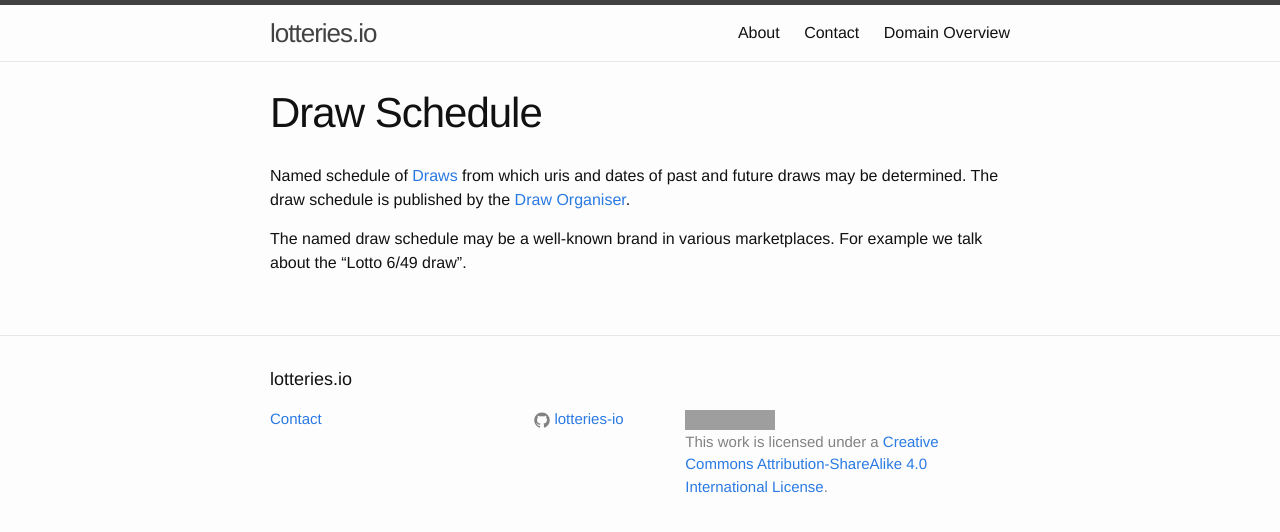
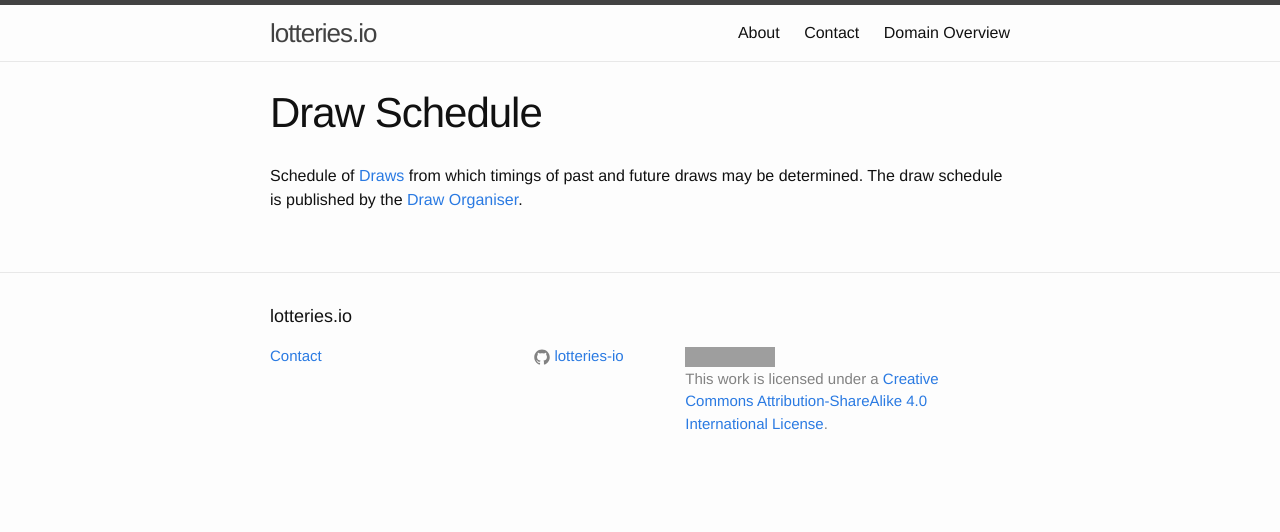
Before and after one commit to lotteries-io/lotteries-io.github.io, a Jekyll site: the page built from _concepts/draw-schedule.md, in a window 1280 px wide. Shown: the top 532 px of the page. Built offline with Jekyll 4.4.1, drawn with Linux system fonts in a browser that asks for light colours; grey boxes are pictures that could not be loaded.

Commit message:
Update draw-schedule.md

```diff
--- a/_concepts/draw-schedule.md
+++ b/_concepts/draw-schedule.md
@@ -3,6 +3,4 @@ layout: page
 title: Draw Schedule
 ---
 
-Named schedule of [Draws](draw) from which uris and dates of past and future draws may be determined. The draw schedule is published by the [Draw Organiser](draw-organiser).
-
-The named draw schedule may be a well-known brand in various marketplaces. For example we talk about the "Lotto 6/49 draw".
+Schedule of [Draws](draw) from which timings of past and future draws may be determined. The draw schedule is published by the [Draw Organiser](draw-organiser).
```
